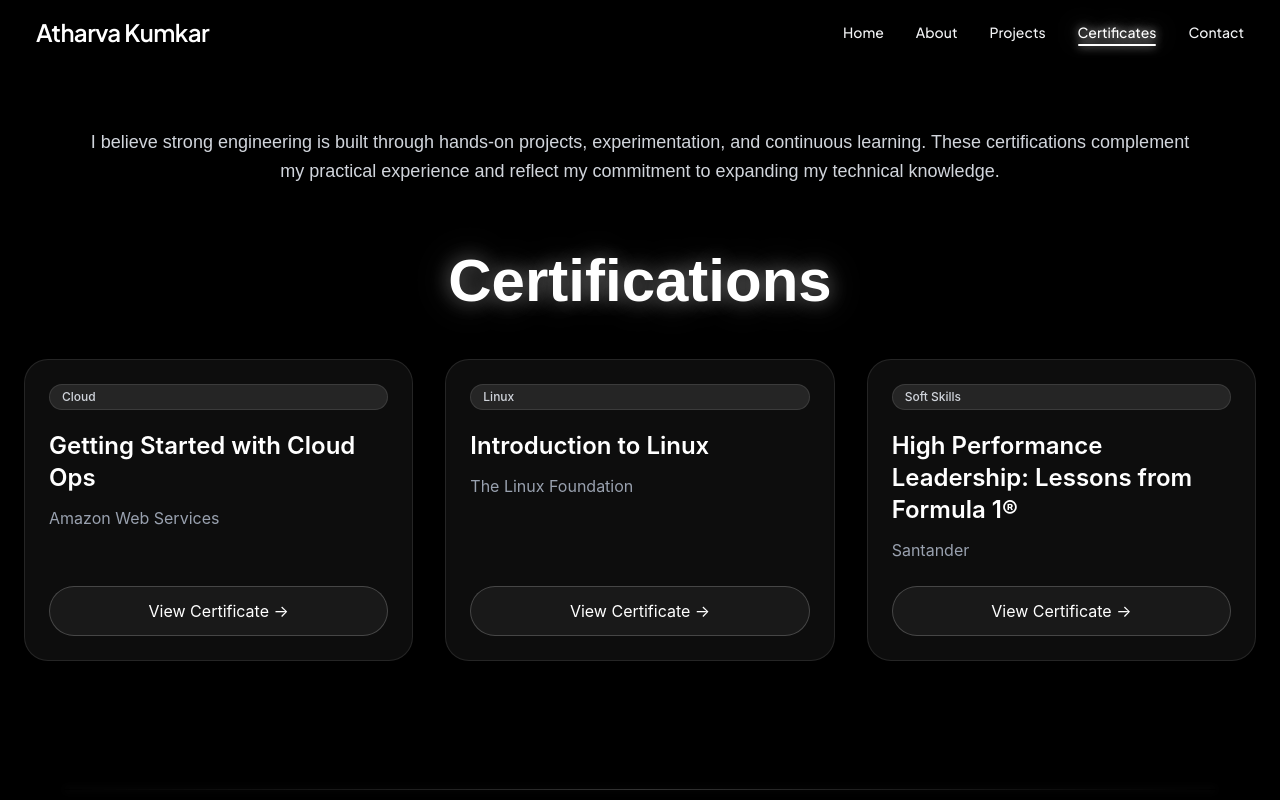
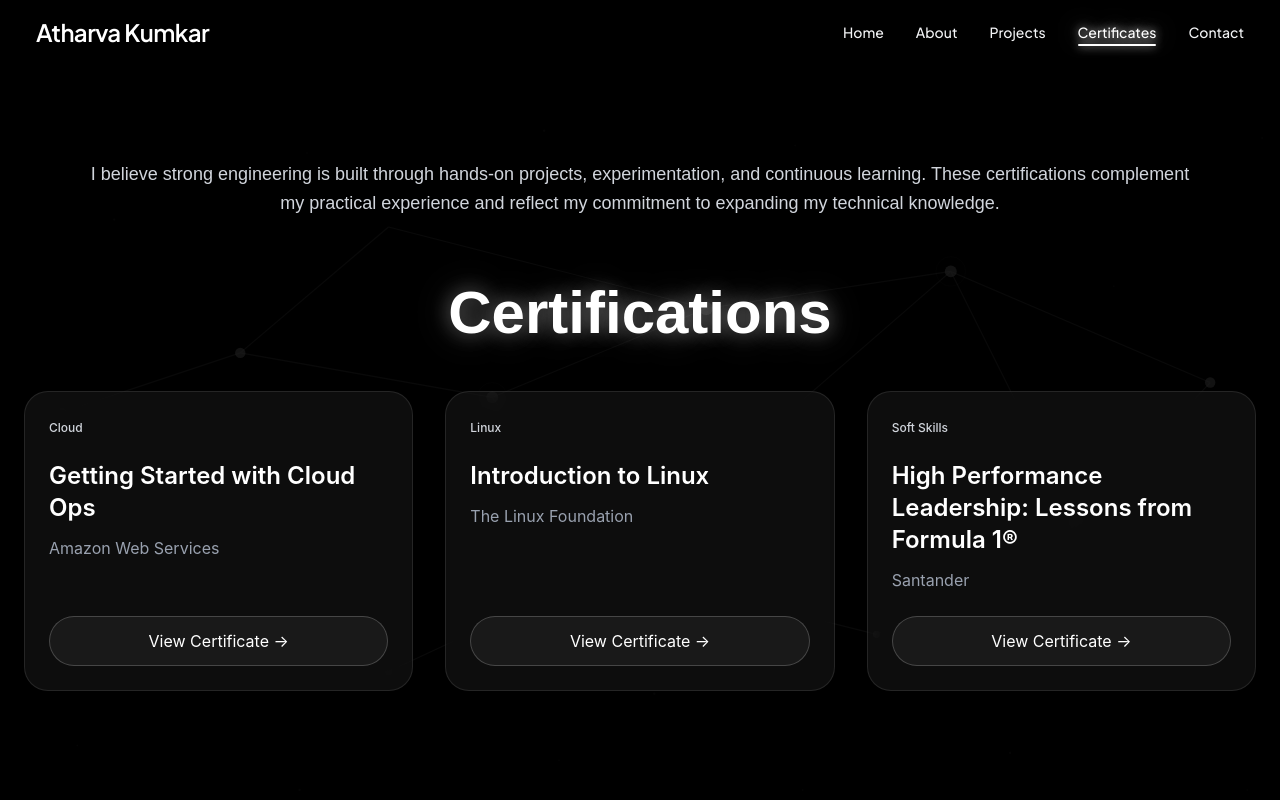
Before and after one commit to Atharvakumkar/Atharva-Kumkar-Resume-Website, a React (Vite) app in the folder resume/: page /certificates in a window 1280 px wide. Shown: the top 800 px of the page. Built offline with nearby package versions, Linux system fonts and the light colour scheme; a web font is replaced by a local one.

Commit message:
Certificate page v0.1.1

```diff
--- a/resume/src/pages/certificatesPage.jsx
+++ b/resume/src/pages/certificatesPage.jsx
@@ -1,5 +1,6 @@
 import CertificateHeader from "../components/certificatesHeader";
 import Footer from "../components/footer";
+import { motion } from "framer-motion";
 
 function CertificatesPage() {
     const certificates = [
@@ -21,15 +22,52 @@ issuer: "Santander",
             category: "Soft Skills",
             link: "https://drive.google.com/file/d/1m9pweP5_XF0j5rcHfz43iqJ-_VYZFGZS/view?usp=sharing",
         },
-
     ];
 
     return (
         <>
             <CertificateHeader />
 
+            <div className="relative min-h-screen text-white overflow-hidden">
+                {/* Background */}
+                <motion.div
+                    initial={{ opacity: 1 }}
+                    animate={{ opacity: 0.8 }}
+                    transition={{
+                        duration: 1.8,
+                        ease: "easeOut",
+                    }}
+                    className="absolute inset-0"
+                    style={{
+                        backgroundImage: "url('/constellation.svg')",
+                        backgroundSize: "cover",
+                        backgroundPosition: "center",
+                        backgroundAttachment: "fixed",
+                    }}
+                />
+
+                {/* Overlay */}
+                <div className="absolute inset-0 bg-black/85" />
+
+                {/* Content */}
+                <div className="relative z-10">
+                    {/* Intro + Heading Animation */}
+                    <motion.div
+                        initial={{
+                            opacity: 0,
+                            y: 30,
+                        }}
+                        animate={{
+                            opacity: 1,
+                            y: 0,
+                        }}
+                        transition={{
+                            duration: 1,
+                            ease: "easeOut",
+                        }}
+                    >
                         {/* Intro */}
-        <div className="max-w-6xl mx-auto px-6 mt-16">
+                        <div className="max-w-6xl mx-auto px-6 pt-24">
                             <p
                                 className="
                                     text-center
@@ -39,10 +77,11 @@ return (
                                     font-body
                                 "
                             >
-                I believe strong engineering is built through hands-on
-                projects, experimentation, and continuous learning.
-                These certifications complement my practical experience
-                and reflect my commitment to expanding my technical
+                                I believe strong engineering is built through
+                                hands-on projects, experimentation, and
+                                continuous learning. These certifications
+                                complement my practical experience and reflect
+                                my commitment to expanding my technical
                                 knowledge.
                             </p>
                         </div>
@@ -62,13 +101,27 @@ return (
                                 Certifications
                             </h1>
                         </div>
+                    </motion.div>
 
                     {/* Certificates Grid */}
                     <div className="max-w-7xl mx-auto px-6 pb-24">
                         <div className="grid grid-cols-1 md:grid-cols-2 xl:grid-cols-3 gap-8">
                             {certificates.map((certificate, index) => (
-                    <div
+                                <motion.div
                                     key={index}
+                                    initial={{
+                                        opacity: 0,
+                                        y: 40,
+                                    }}
+                                    whileInView={{
+                                        opacity: 1,
+                                        y: 0,
+                                    }}
+                                    viewport={{ once: true }}
+                                    transition={{
+                                        duration: 0.6,
+                                        delay: index * 0.15,
+                                    }}
                                     className="
                                         bg-white/5
                                         backdrop-blur-md
@@ -88,12 +141,9 @@ return (
                                     <span
                                         className="
                                             inline-block
-                                px-3 py-1
-                                rounded-full
+                                            py-1
                                             text-xs
                                             font-medium
-                                bg-white/10
-                                border border-white/10
                                             text-gray-300
                                             mb-5
                                         "
@@ -130,21 +180,24 @@ return (
                                             text-white
                                             transition-all
                                             duration-300
-        hover:bg-white/10
+                                            hover:bg-white
+                                            hover:text-black
+                                            hover:[box-shadow:0_0_10px_#ffffff,0_0_20px_#ffffff,0_0_40px_#ffffff]
                                             hover:border-white/40
                                         "
                                     >
                                         View Certificate →
                                     </a>
-                    </div>
+                                </motion.div>
                             ))}
                         </div>
                     </div>
 
                     <Footer />
+                </div>
+            </div>
         </>
     );
-
 }
 
 export default CertificatesPage;
```
Lines whose indentation alone changed are shown as unchanged.
